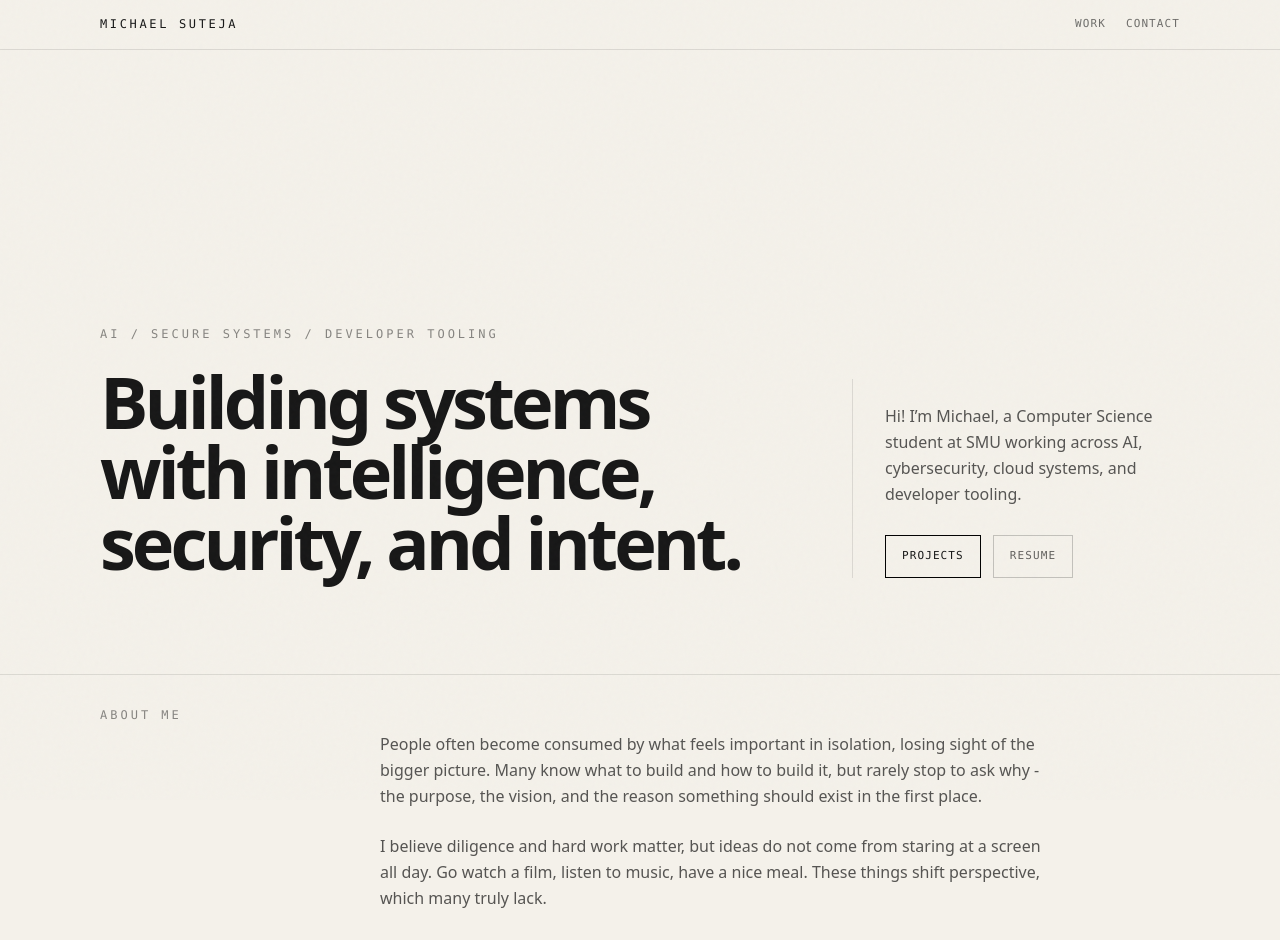
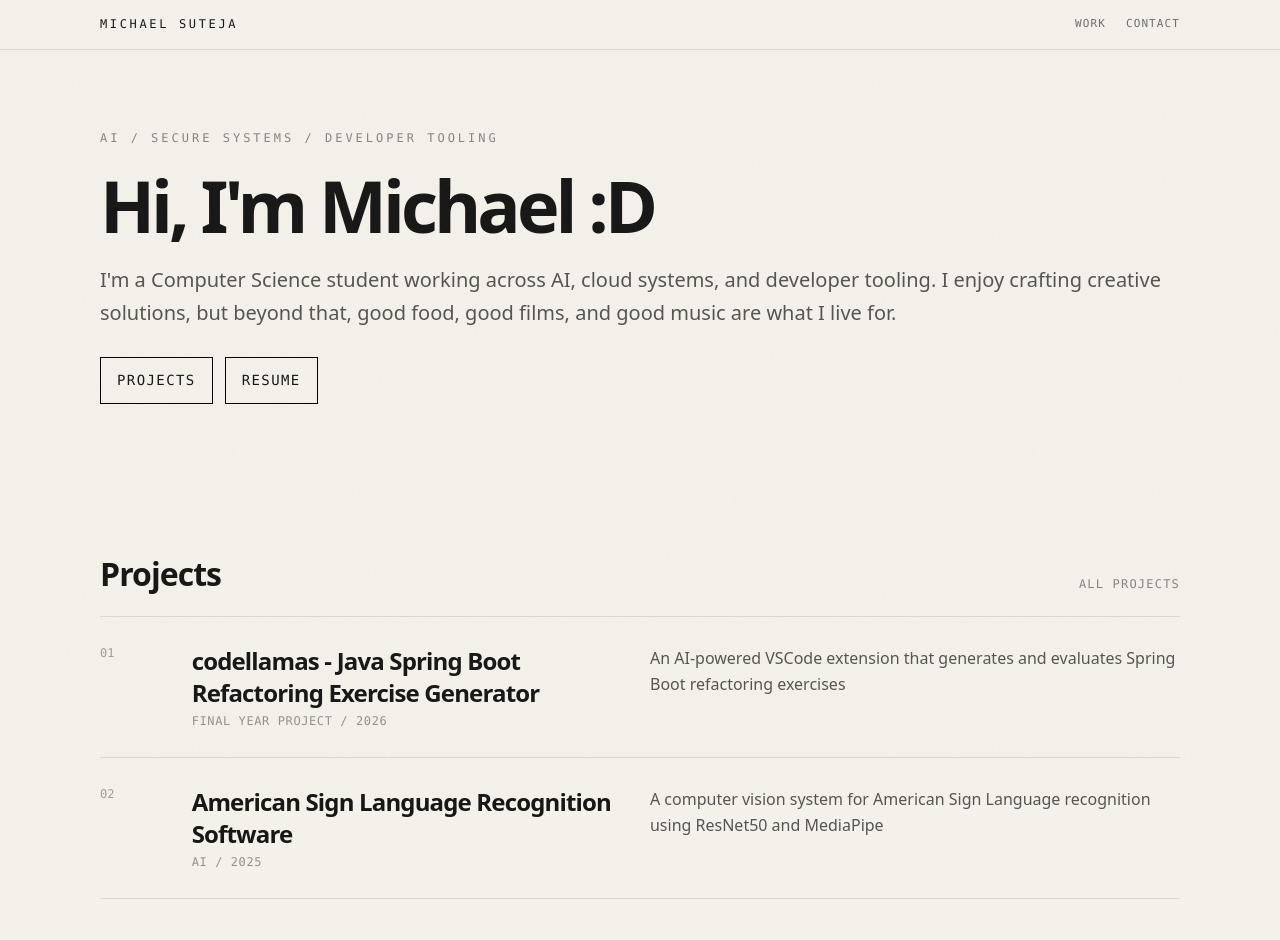
Before and after one commit to msuteja/msuteja, a Next.js app in the folder personal-website/: page / in a window 1280 px wide. Shown: the top 940 px of the page. Built offline with nearby package versions, Linux system fonts and the light colour scheme.

Commit message:
Cut down content

```diff
--- a/personal-website/src/app/page.tsx
+++ b/personal-website/src/app/page.tsx
@@ -1,5 +1,4 @@
 import Hero from "@/components/hero";
-import AboutPreview from "@/components/about-preview";
 import FeaturedProjects from "@/components/featured-projects";
 import ExperiencePreview from "@/components/experience-preview";
 import EducationPreview from "@/components/education-preview";
@@ -9,7 +8,6 @@ export default function HomePage() {
   return (
     <main>
       <Hero />
-      <AboutPreview />
       <FeaturedProjects />
       <ExperiencePreview />
       <EducationPreview />
--- a/personal-website/src/components/about-preview.tsx
+++ b/personal-website/src/components/about-preview.tsx
@@ -23,11 +23,6 @@ export default function AboutPreview() {
             nice meal. These things shift perspective, which many truly lack.
           </p>
 
-          <p className="mt-6 max-w-2xl leading-relaxed text-black/65">
-            I enjoy building systems and solutions to solve problems, but beyond that,
-            good food, good films, and good music are what I stay alive for.
-          </p>
-
           <Link
             href="/projects"
             className="mt-8 inline-block font-mono text-xs uppercase tracking-widest underline underline-offset-4"
--- a/personal-website/src/components/hero.tsx
+++ b/personal-website/src/components/hero.tsx
@@ -2,24 +2,22 @@ import Link from "next/link";
 
 export default function Hero() {
   return (
-    <section className="page-shell grid min-h-[78vh] grid-cols-1 gap-12 py-24 md:grid-cols-12 md:items-end">
+    <section className="page-shell py-20">
       <div className="md:col-span-8">
         <p className="mb-6 font-mono text-xs uppercase tracking-[0.25em] text-black/45">
           AI / Secure Systems / Developer Tooling
         </p>
 
         <h1 className="max-w-4xl text-5xl font-semibold leading-[0.98] tracking-[-0.055em] md:text-7xl">
-          Building systems with intelligence, security, and intent.
+          Hi, I'm Michael :D
         </h1>
-      </div>
-
-      <div className="border-t border-black/10 pt-6 md:col-span-4 md:border-l md:border-t-0 md:pl-8">
-        <p className="text-base leading-relaxed text-black/65">
-          Hi! I’m Michael, a Computer Science student at SMU working across AI,
-          cybersecurity, cloud systems, and developer tooling.
+        <p className="mt-6 text-xl leading-relaxed text-black/65">
+          I'm a Computer Science student working across AI, cloud systems, and developer tooling.
+          I enjoy crafting creative solutions, but beyond that,
+          good food, good films, and good music are what I live for.
         </p>
 
-        <div className="mt-7 flex gap-3 font-mono text-[11px] uppercase tracking-widest">
+        <div className="mt-7 flex gap-3 font-mono text-[14px] uppercase tracking-widest">
           <Link
             href="/projects"
             className="border border-black px-4 py-3 transition hover:bg-black hover:text-[#f4f1ea]"
@@ -29,7 +27,7 @@ export default function Hero() {
 
           <a
             href="/Michael_Suteja_Resume_2026.pdf"
-            className="border border-black/20 px-4 py-3 text-black/60 transition hover:border-black hover:text-black"
+            className="border border-black px-4 py-3 transition hover:bg-black hover:text-[#f4f1ea]"
           >
             Resume
           </a>
--- a/personal-website/src/content/projects.ts
+++ b/personal-website/src/content/projects.ts
@@ -11,10 +11,10 @@ export const projects = [
       "An AI-powered VSCode extension that generates and evaluates Spring Boot refactoring exercises",
     stack: ["FastAPI", "CrewAI", "Spring Boot", "TypeScript"],
     summary: "codellamas - An AI-powered VSCode extension to help students learn software refactoring through generated exercises.",
-    details: "Test",
+    details: "",
     links: [
       {
-        label: "Visual Studio Marketplace Link",
+        label: "Visual Studio Marketplace",
         href: "https://marketplace.visualstudio.com/items?itemName=MichaelSuteja.codellamas",
       },
       {
@@ -30,10 +30,10 @@ export const projects = [
     type: "AI",
     thumbnail: "/images/projects/sign-language-recognition.png",
     description:
-      "A computer vision system for sign language recognition using ResNet50 and MediaPipe",
+      "A computer vision system for American Sign Language recognition using ResNet50 and MediaPipe",
     stack: ["TensorFlow", "Keras", "MediaPipe"],
     summary: "An AI-powered computer vision system for recognizing American Sign Language using ResNet50 and MediaPipe.",
-    details: "Test",
+    details: "",
     links: [
       {
         label: "GitHub Repository",
```
